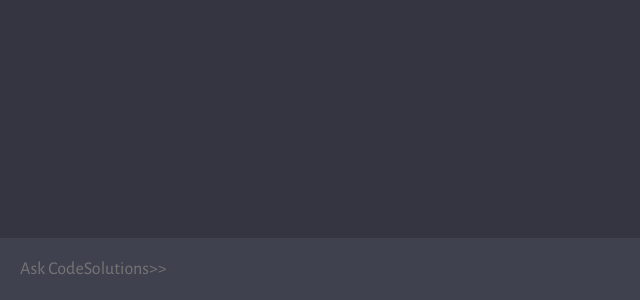
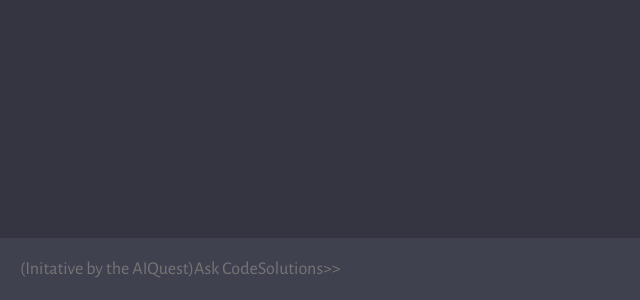
Before and after one commit to Sahityaaryan/CodingSolutionsAI, a website built with Vite: page client/index.html in a window 1280 px wide. Shown: the part 500-800 px from the top of the page, 0-640 px from the left. Built offline with nearby package versions, Linux system fonts and the light colour scheme.

Commit message:
changed the placeholder to be more detailed on the company AIQuest who created it

```diff
--- a/client/index.html
+++ b/client/index.html
@@ -12,7 +12,7 @@
       <div id="chat_container"></div>
 
        <form>
-        <textarea name="prompt" cols="1" rows="1" placeholder="Ask CodeSolutions>>"></textarea>
+        <textarea name="prompt" cols="1" rows="1" placeholder="(Initative by the AIQuest)Ask CodeSolutions>>"></textarea>
         <button type="submit"><img src="assets/send.webp" ></button>
        </form>
     </div>
```
